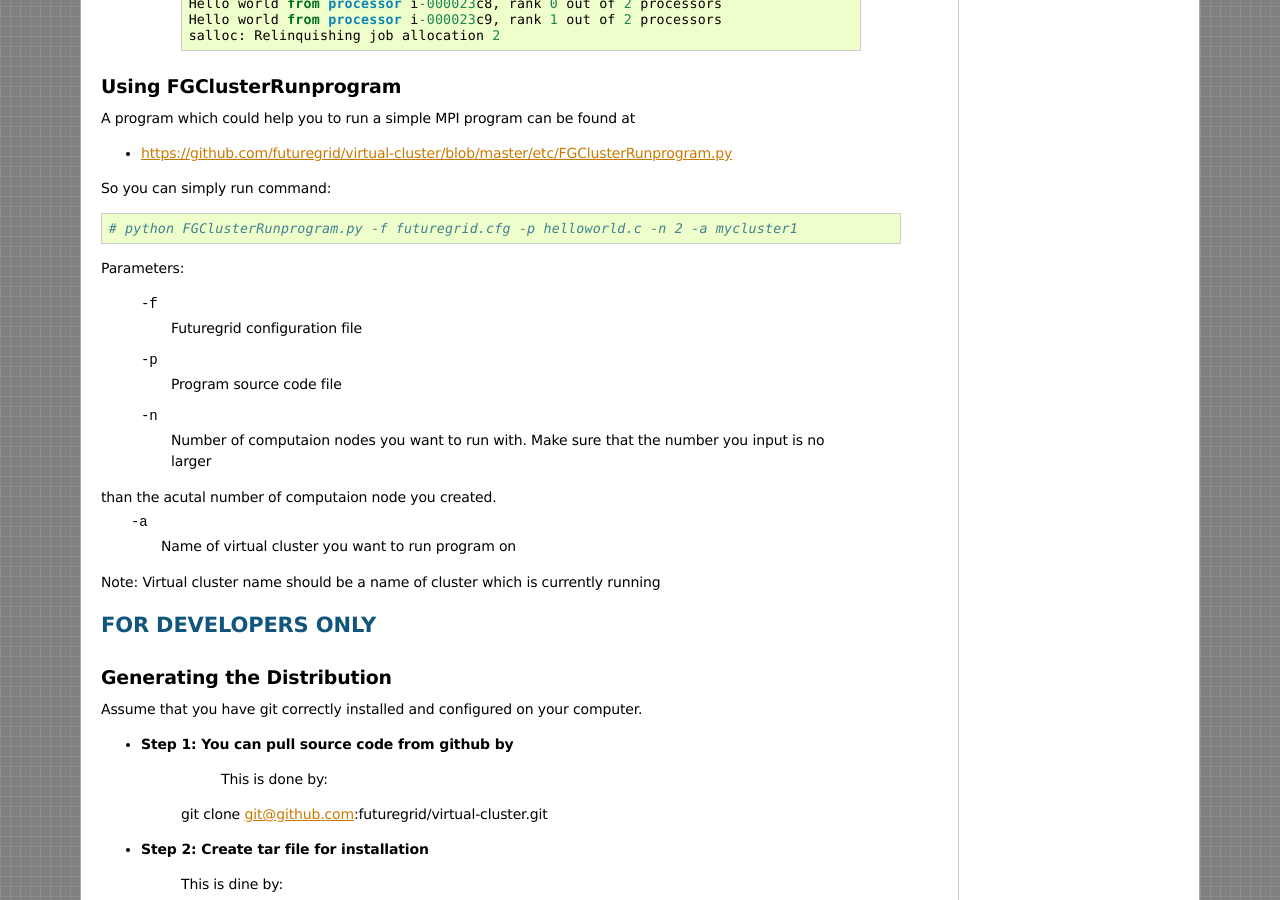
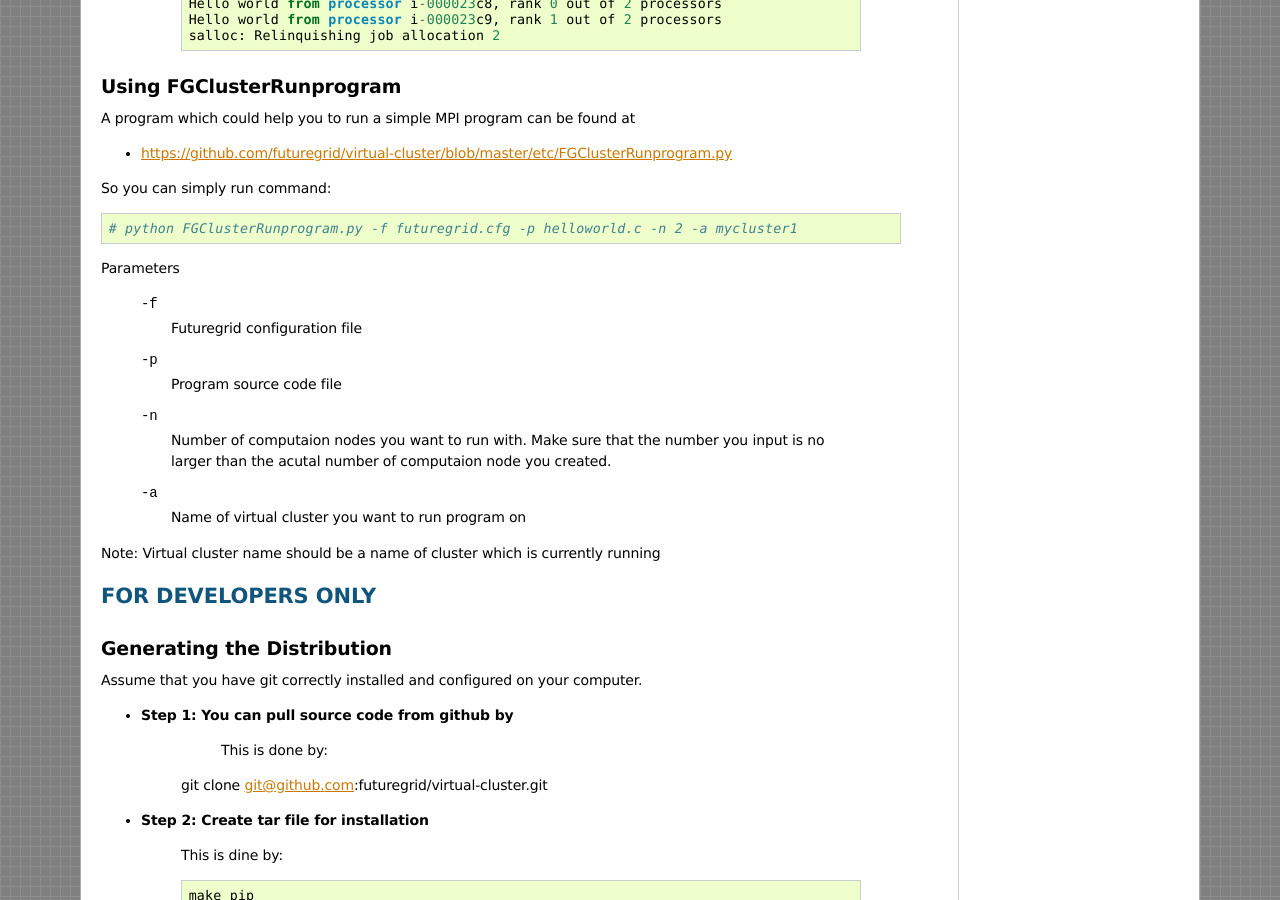
Before and after one commit to futuregrid/virtual-cluster, a Sphinx documentation site: the page built from doc/source/intro.rst, in a window 1280 px wide and 900 px high, scrolled down 7444 px. Built offline with Sphinx 7.4.7, drawn with Linux system fonts in a browser that asks for light colours; formulas are drawn with MathJax 3; pages that are not in the unit, such as notebooks, are missing from menus; part of the change alters nothing that is shown.

```diff
--- a/doc/source/intro.rst
+++ b/doc/source/intro.rst
@@ -439,12 +439,11 @@ So you can simply run command::
 
     # python FGClusterRunprogram.py -f futuregrid.cfg -p helloworld.c -n 2 -a mycluster1
 
-Parameters:
+Parameters
 
   -f	Futuregrid configuration file
   -p 	Program source code file
-  -n 	Number of computaion nodes you want to run with. Make sure that the number you input is no larger
-than the acutal number of computaion node you created.
+  -n 	Number of computaion nodes you want to run with. Make sure that the number you input is no larger than the acutal number of computaion node you created.
   -a 	Name of virtual cluster you want to run program on
 
 
```
